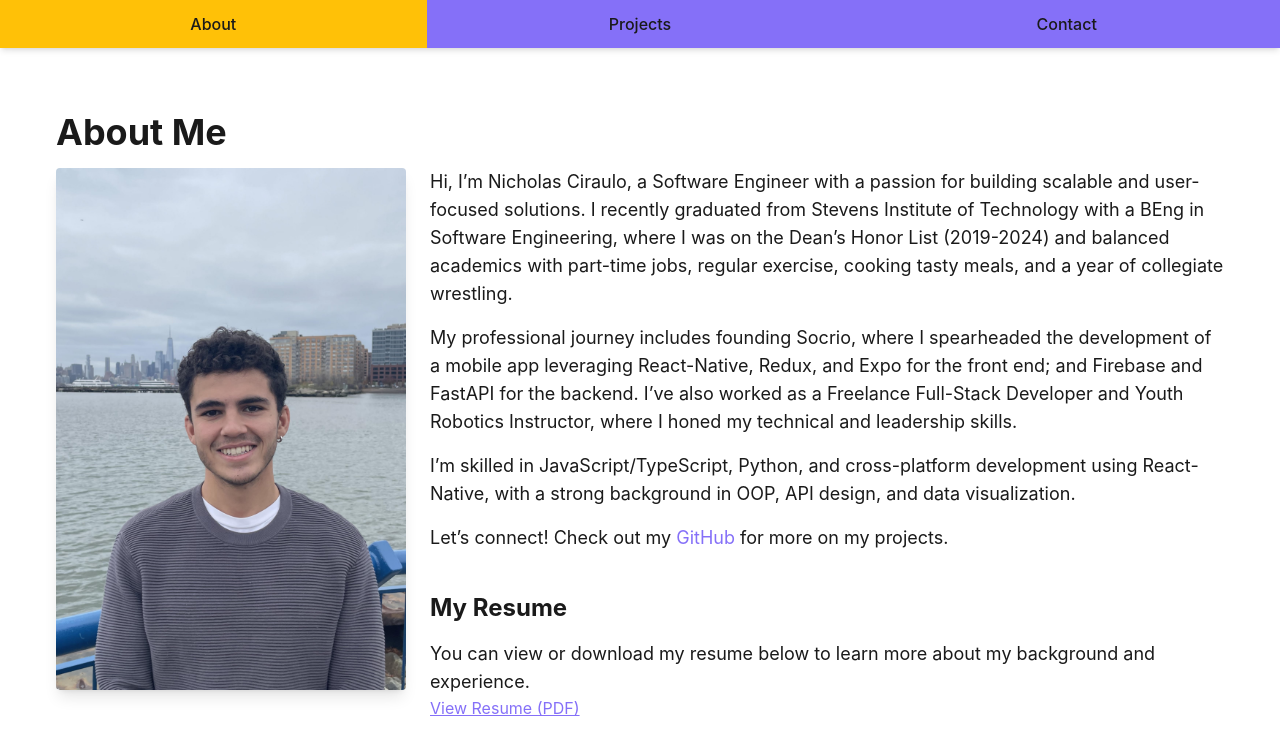
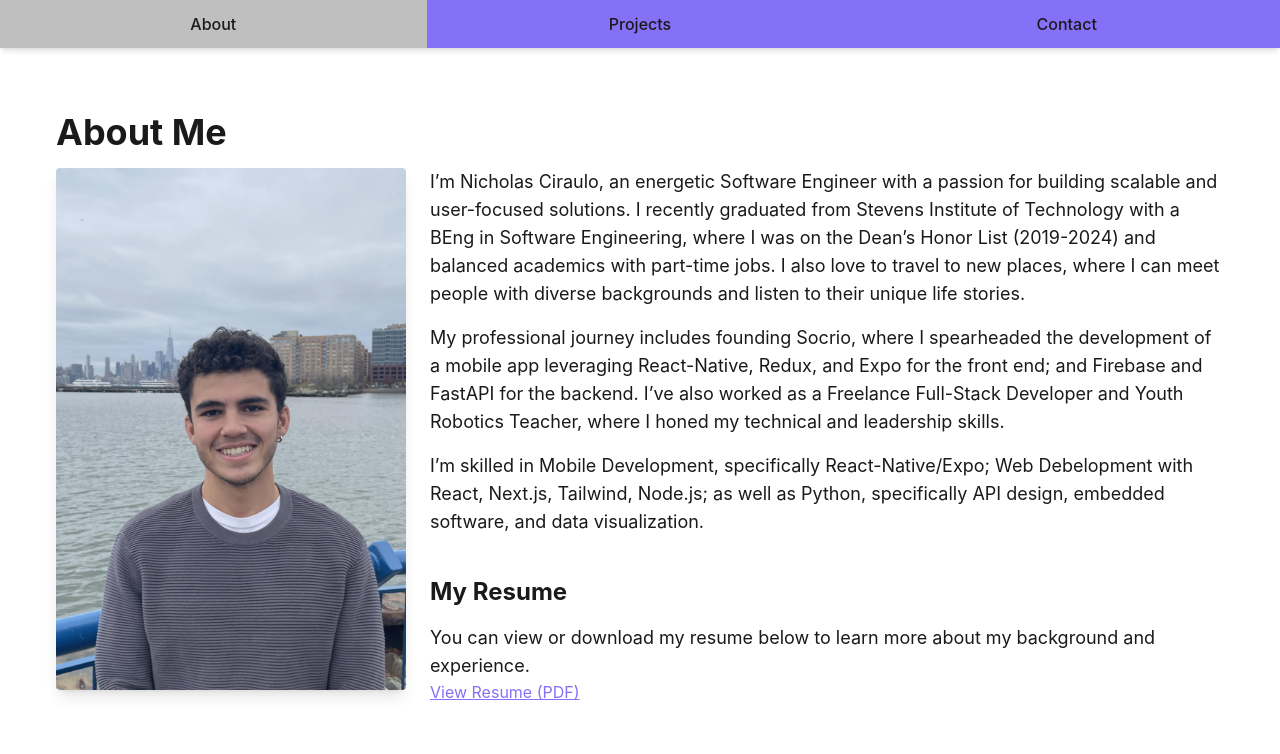
Before and after one commit to nickopicz/Portfolio, a Next.js app: page /about in a window 1280 px wide. Shown: the top 754 px of the page. Built offline with nearby package versions, Linux system fonts and the light colour scheme.

Commit message:
centered div in contact page and added PEP in projects page

```diff
--- a/app/about/page.tsx
+++ b/app/about/page.tsx
@@ -3,7 +3,7 @@ import React from 'react';
 
 const About: React.FC = () => {
 	return (
-		<div className="bg-[var(--background)] text-[var(--foreground)] min-h-screen p-8">
+		<div className="bg-[var(--background)] text-[var(--foreground)] min-h-screen pt-20 p-8">
 			<div className="container mx-auto">
 				<h1 className="text-4xl font-bold text-accent-primary mb-4">
 					About Me
@@ -19,37 +19,27 @@ const About: React.FC = () => {
 					/>
 					<div>
 						<p className="text-lg mb-4">
-							Hi, I’m Nicholas Ciraulo, a Software Engineer with a passion for
-							building scalable and user-focused solutions. I recently graduated
-							from Stevens Institute of Technology with a BEng in Software
-							Engineering, where I was on the Dean’s Honor List (2019-2024) and
-							balanced academics with part-time jobs, regular exercise, cooking
-							tasty meals, and a year of collegiate wrestling.
+							I’m Nicholas Ciraulo, an energetic Software Engineer with a
+							passion for building scalable and user-focused solutions. I
+							recently graduated from Stevens Institute of Technology with a
+							BEng in Software Engineering, where I was on the Dean’s Honor List
+							(2019-2024) and balanced academics with part-time jobs. I also
+							love to travel to new places, where I can meet people with diverse
+							backgrounds and listen to their unique life stories.
 						</p>
 						<p className="text-lg mb-4">
 							My professional journey includes founding Socrio, where I
 							spearheaded the development of a mobile app leveraging
 							React-Native, Redux, and Expo for the front end; and Firebase and
 							FastAPI for the backend. I’ve also worked as a Freelance
-							Full-Stack Developer and Youth Robotics Instructor, where I honed
-							my technical and leadership skills.
+							Full-Stack Developer and Youth Robotics Teacher, where I honed my
+							technical and leadership skills.
 						</p>
 						<p className="text-lg mb-4">
-							I’m skilled in JavaScript/TypeScript, Python, and cross-platform
-							development using React-Native, with a strong background in OOP,
-							API design, and data visualization.
-						</p>
-						<p className="text-lg">
-							Let’s connect! Check out my{' '}
-							<a
-								href="https://github.com/nickopicz"
-								target="_blank"
-								rel="noopener noreferrer"
-								className="text-accent-primary hover:text-accent-secondary"
-							>
-								GitHub
-							</a>{' '}
-							for more on my projects.
+							I’m skilled in Mobile Development, specifically React-Native/Expo;
+							Web Debelopment with React, Next.js, Tailwind, Node.js; as well as
+							Python, specifically API design, embedded software, and data
+							visualization.
 						</p>
 						<h2 className="text-2xl font-bold mt-10 mb-4">My Resume</h2>
 						<p className="text-lg mv-2">
--- a/app/components/TabsNavigator.tsx
+++ b/app/components/TabsNavigator.tsx
@@ -18,15 +18,15 @@ const TabsNavigator: React.FC<TabsNavigatorProps> = ({ tabs, links }) => {
 
 	return (
 		<TabGroup>
-			<TabList className="flex w-full bg-[var(--background)] shadow-md sticky top-0 z-10">
+			<TabList className="flex w-full bg-[var(--background)] shadow-md fixed top-0 left-0 z-50">
 				{tabs.map((tab, index) => (
 					<Tab
 						key={tab}
 						onClick={() => handleTabClick(links[index])}
 						className={({ selected }) =>
 							selected
-								? 'flex-1 px-4 py-3 text-base font-medium text-[var(--accent-coral)] bg-accent-coral hover:bg-accent-yellow  text-center border-none rounded-none'
-								: 'flex-1 px-4 py-3 text-base font-medium text-[var(--foreground)] hover:bg-accent-yellow text-center border-none rounded-none'
+								? 'flex-1 px-4 py-3 text-base font-medium text-[var(--accent-coral)] bg-accent-coral hover:bg-neutral-gray text-center border-none rounded-none'
+								: 'flex-1 px-4 py-3 text-base font-medium text-[var(--foreground)] hover:bg-neutral-gray text-center border-none rounded-none'
 						}
 					>
 						{tab}
--- a/app/contact/page.tsx
+++ b/app/contact/page.tsx
@@ -2,11 +2,14 @@ import Image from 'next/image';
 
 export default function Contact() {
 	return (
-		<div className="container mx-auto px-6 py-8 bg-[var(--background)] text-[var(--foreground)]">
+		<div className="flex-col flex items-center justify-center mx-auto px-6 mt-24 py-8 bg-[var(--background)] text-[var(--foreground)]">
 			<h1 className="text-4xl font-bold text-accent-primary mb-6">
 				Contact Information
 			</h1>
-			<p className="mt-4 text-lg mb-6">You can reach me with the following:</p>
+			<p className="mt-4 text-lg mb-6">
+				I hope you found what you were looking for! You can reach me with the
+				following:
+			</p>
 			<div className="space-y-4">
 				{/* LinkedIn Button */}
 
@@ -25,7 +28,7 @@ export default function Contact() {
 				<p className="text-lg">
 					<strong>Phone:</strong>{' '}
 					<a
-						href="tel:+1234567890"
+						href="tel:+19084107335"
 						className="text-accent-primary hover:text-accent-secondary"
 					>
 						+1 (908) 410-7335
--- a/app/projects/page.tsx
+++ b/app/projects/page.tsx
@@ -1,6 +1,7 @@
 'use client';
 import React, { useEffect, useState } from 'react';
 import getRepos from '../api/github/route';
+import Image from 'next/image';
 
 const Projects: React.FC = () => {
 	const [repos, setRepos] = useState([]);
@@ -27,7 +28,7 @@ const Projects: React.FC = () => {
 	}, []);
 
 	return (
-		<div className="bg-[var(--background)] text-[var(--foreground)] min-h-screen p-8">
+		<div className="bg-[var(--background)] text-[var(--foreground)] min-h-screen pt-20 p-8">
 			<div className="container mx-auto">
 				<h1 className="text-4xl font-bold text-accent-primary mb-6">
 					Projects
@@ -72,13 +73,56 @@ const Projects: React.FC = () => {
 						too small to continue development.
 					</p>
 					<a
-						href="https://socrio.net"
+						href="https://socrio.net/"
 						target="_blank"
 						rel="noopener noreferrer"
-						className="inline-block bg-accent-blue text-white py-2 px-4 rounded-lg hover:bg--background transition-colors duration-300"
+						className="flex items-center justify-center bg-[var(--background)] text-white p-4 rounded-lg hover:bg-[var(--foreground)] transition-colors duration-300 space-x-2 w-45 h-16 max-w-fit border border-[var(--foreground)]"
 					>
-						Visit Socrio.net
+						<Image
+							src="/socrio.png" // Replace with the actual path to your LinkedIn logo
+							alt="Socrio Logo"
+							className="w-10 h-10"
+							width={24}
+							height={24}
+							style={{ borderRadius: 10 }}
+						/>
+						<span className="text-m">Download Socrio</span>
 					</a>
+				</div>
+				{/* MEB Software System Section */}
+				<div className="mt-8">
+					<h2 className="text-2xl font-bold text-accent-primary mb-4">
+						Manned Electrically Propelled Boat (MEB) Software System
+					</h2>
+					<p className="text-lg mb-2">
+						The software system of the MEB comprises three distinct subsystems,
+						each contributing to the functionality and real-time operation of
+						the boat:
+					</p>
+					<ul className="list-disc list-inside text-lg mb-4">
+						<li>
+							<strong>Motor Controller:</strong> Handles the operation of the
+							boat by managing motor parameters and capabilities. It uses
+							Service Data Objects (SDO) for motor telemetry and calibration.
+						</li>
+						<li>
+							<strong>Raspberry Pi Subsystem:</strong> Responsible for data
+							logging and live telemetry. Utilizing Python (Tkinter, Flask API,
+							SQLAlchemy), the system stores data into onboard and shore
+							databases, manages sensor integration via Arduino, and supports a
+							live driver display.
+						</li>
+						<li>
+							<strong>Shore System:</strong> Displays comprehensive telemetry
+							data to the shore crew, enabling real-time analysis and
+							communication with the driver during operations.
+						</li>
+					</ul>
+					<p className="text-lg mb-4">
+						The system demonstrates advanced capabilities in real-time data
+						collection, transmission, and visualization, ensuring optimal
+						performance and safety during tests and races.
+					</p>
 				</div>
 
 				{/* GitHub Repositories Section */}
--- a/tsconfig.json
+++ b/tsconfig.json
@@ -22,6 +22,6 @@
       "@/*": ["./*"]
     }
   },
-  "include": ["next-env.d.ts", "**/*.ts", "**/*.tsx", ".next/types/**/*.ts"],
+  "include": ["next-env.d.ts", "**/*.ts", "**/*.tsx", ".next/types/**/*.ts", "app/pages/index.jsx"],
   "exclude": ["node_modules"]
 }
```
Also changed, not shown: public/socrio.png (added).
